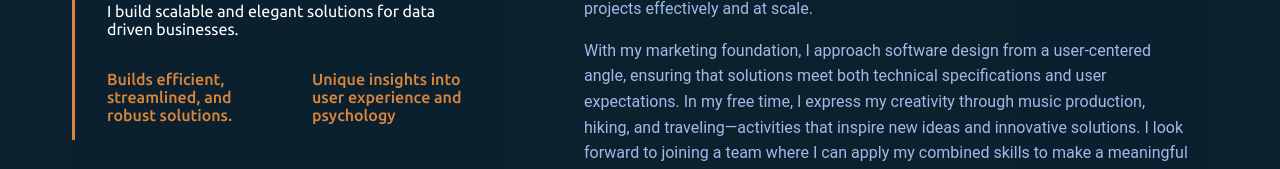
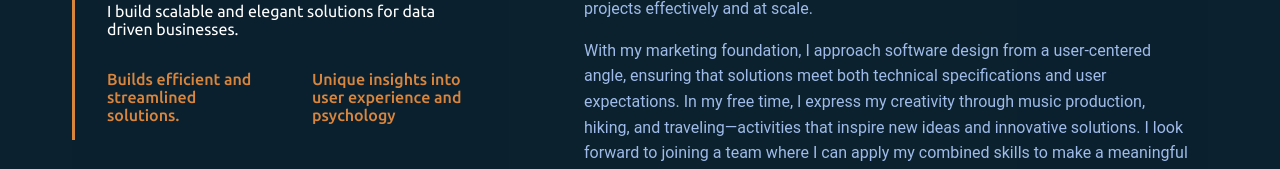
Before and after one commit to john-tettis/portfolio-updated, a React (Create React App) app: page / in a window 1280 px wide. Shown: the part 279-448 px from the top of the page. Built offline with nearby package versions, Linux system fonts and the light colour scheme.

Commit message:
updated copy

```diff
--- a/src/Components/Bio.js
+++ b/src/Components/Bio.js
@@ -13,7 +13,7 @@ const Bio = ()=>{
                 <div className="desc-container slide-in three">
                     <div className='sub-desc'>
                         <p>
-                           Builds efficient, streamlined, and robust solutions.
+                           Builds efficient and streamlined solutions.
 
                         </p>
 
```
